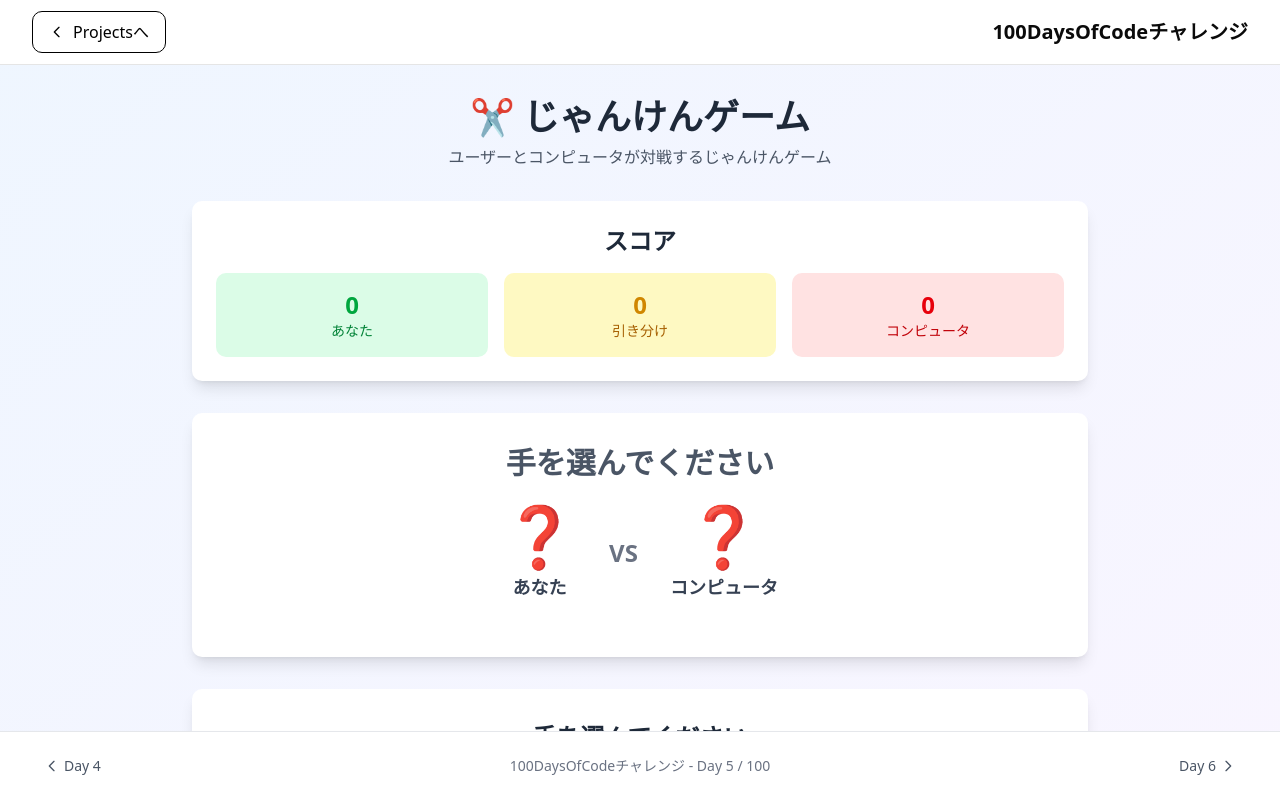
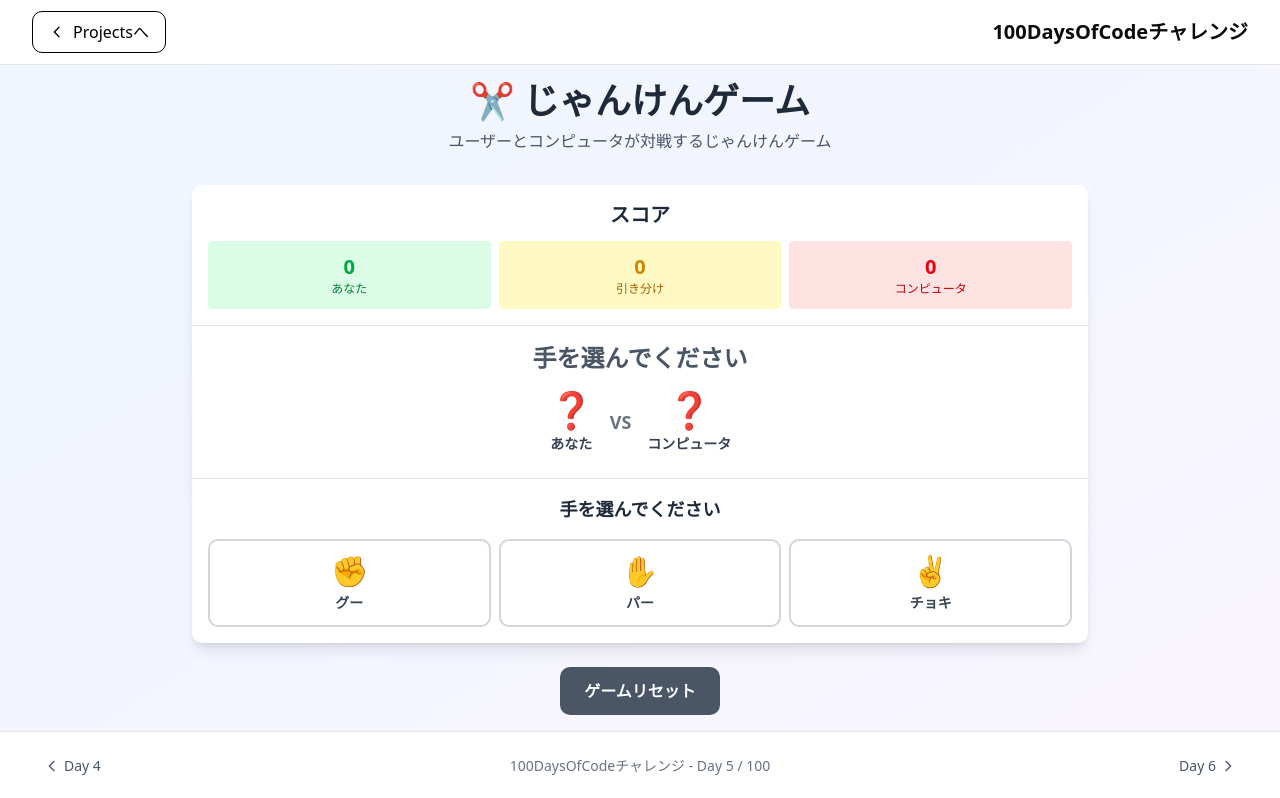
Before and after one commit to atsuki61/100DaysOfCode, a Next.js app: page /day5-janken in a window 1280 px wide. Shown: the top 798 px of the page. Built offline with nearby package versions, Linux system fonts and the light colour scheme.

Commit message:
refactor: じゃんけんゲームを統合カード設計に変更、スマホ対応強化

```diff
--- a/src/app/day5-janken/layout.tsx
+++ b/src/app/day5-janken/layout.tsx
@@ -1,5 +1,4 @@
 import Header from '@/components/common/Header'
-import PageHeader from '@/components/common/PageHeader'
 import Footer from '@/components/common/Footer'
 
 export default function Day5Layout({
@@ -10,7 +9,6 @@ export default function Day5Layout({
   return (
     <>
       <Header title="100DaysOfCodeチャレンジ" />
-
       <main className="flex-1"> {/* flex-1: 残り空間を占有 */}
         {children}
       </main>
--- a/src/app/day5-janken/page.tsx
+++ b/src/app/day5-janken/page.tsx
@@ -127,7 +127,7 @@ export default function JankenGame() {
   }
 
   return (
-    <div className="min-h-screen bg-gradient-to-br from-blue-50 to-purple-50 py-8 px-4"> {/* 最小高さ画面全体, グラデーション背景, 縦横余白 */}
+    <div className="min-h-screen bg-gradient-to-br from-blue-50 to-purple-50 py-4 px-4 pb-24"> {/* 最小高さ画面全体, グラデーション背景, 縦横余白, 下余白でfooter回避 */}
       <div className="max-w-4xl mx-auto"> {/* 最大幅制限, 中央寄せ */}
         <PageHeader
           icon="✂️"
@@ -135,85 +135,89 @@ export default function JankenGame() {
           description="ユーザーとコンピュータが対戦するじゃんけんゲーム"
         />
 
+        {/* 統合カード */}
+        <div className="bg-white rounded-lg shadow-lg overflow-hidden mb-6"> {/* 白背景, 角丸, 影, オーバーフロー隠し, 下余白 */}
+
           {/* スコアボード */}
-        <div className="bg-white rounded-lg shadow-lg p-6 mb-8"> {/* 白背景, 角丸, 影, 内側余白, 下余白 */}
-          <h2 className="text-2xl font-bold text-center mb-4 text-gray-800">スコア</h2> {/* 大文字, 太字, 中央寄せ, 下余白, グレー文字 */}
-          <div className="grid grid-cols-3 gap-4 text-center"> {/* 3列グリッド, 間隔, 中央寄せ */}
-            <div className="bg-green-100 rounded-lg p-4"> {/* 緑背景, 角丸, 内側余白 */}
-              <div className="text-2xl font-bold text-green-600">{gameState.score.user}</div> {/* 大文字, 太字, 緑文字 */}
-              <div className="text-sm text-green-700">あなた</div> {/* 小文字, 濃い緑文字 */}
+          <div className="p-4 border-b border-gray-200"> {/* 内側余白, 下境界線 */}
+            <h2 className="text-xl font-bold text-center mb-3 text-gray-800">スコア</h2> {/* 大文字, 太字, 中央寄せ, 下余白, グレー文字 */}
+            <div className="grid grid-cols-3 gap-2 text-center"> {/* 3列グリッド, 間隔, 中央寄せ */}
+              <div className="bg-green-100 rounded p-3"> {/* 緑背景, 角丸, 内側余白 */}
+                <div className="text-xl font-bold text-green-600">{gameState.score.user}</div> {/* 大文字, 太字, 緑文字 */}
+                <div className="text-xs text-green-700">あなた</div> {/* 極小文字, 濃い緑文字 */}
               </div>
-            <div className="bg-yellow-100 rounded-lg p-4"> {/* 黄背景, 角丸, 内側余白 */}
-              <div className="text-2xl font-bold text-yellow-600">{gameState.score.draws}</div> {/* 大文字, 太字, 黄文字 */}
-              <div className="text-sm text-yellow-700">引き分け</div> {/* 小文字, 濃い黄文字 */}
+              <div className="bg-yellow-100 rounded p-3"> {/* 黄背景, 角丸, 内側余白 */}
+                <div className="text-xl font-bold text-yellow-600">{gameState.score.draws}</div> {/* 大文字, 太字, 黄文字 */}
+                <div className="text-xs text-yellow-700">引き分け</div> {/* 極小文字, 濃い黄文字 */}
               </div>
-            <div className="bg-red-100 rounded-lg p-4"> {/* 赤背景, 角丸, 内側余白 */}
-              <div className="text-2xl font-bold text-red-600">{gameState.score.computer}</div> {/* 大文字, 太字, 赤文字 */}
-              <div className="text-sm text-red-700">コンピュータ</div> {/* 小文字, 濃い赤文字 */}
+              <div className="bg-red-100 rounded p-3"> {/* 赤背景, 角丸, 内側余白 */}
+                <div className="text-xl font-bold text-red-600">{gameState.score.computer}</div> {/* 大文字, 太字, 赤文字 */}
+                <div className="text-xs text-red-700">コンピュータ</div> {/* 極小文字, 濃い赤文字 */}
               </div>
             </div>
           </div>
 
           {/* ゲーム結果表示 */}
-        <div className="bg-white rounded-lg shadow-lg p-8 mb-8 text-center"> {/* 白背景, 角丸, 影, 内側余白, 下余白, 中央寄せ */}
-          <h3 className={`text-3xl font-bold mb-6 ${getResultColor()}`}> {/* 大文字, 太字, 下余白, 動的色 */}
+          <div className="p-4 border-b border-gray-200 text-center"> {/* 内側余白, 下境界線, 中央寄せ */}
+            <h3 className={`text-2xl font-bold mb-4 ${getResultColor()}`}> {/* 大文字, 太字, 下余白, 動的色 */}
               {getResultMessage()}
             </h3>
 
             {/* 手の表示 */}
-          <div className="flex justify-center items-center gap-8 mb-6"> {/* フレックス, 中央寄せ, 垂直中央寄せ, 間隔, 下余白 */}
+            <div className="flex justify-center items-center gap-4 mb-2"> {/* フレックス, 中央寄せ, 垂直中央寄せ, 間隔, 下余白 */}
               {/* ユーザーの手 */}
               <div className="text-center"> {/* 中央寄せ */}
-              <div className="text-6xl mb-2"> {/* 超大文字, 下余白 */}
+                <div className="text-4xl mb-1"> {/* 大文字, 下余白 */}
                   {gameState.userChoice ?
                     choices.find(c => c.value === gameState.userChoice)?.emoji : '❓'
                   }
                 </div>
-              <div className="text-lg font-semibold text-gray-700">あなた</div> {/* 大文字, 半太字, グレー文字 */}
+                <div className="text-sm font-semibold text-gray-700">あなた</div> {/* 小文字, 半太字, グレー文字 */}
               </div>
 
               {/* VS */}
-            <div className="text-2xl font-bold text-gray-500">VS</div> {/* 大文字, 太字, グレー文字 */}
+              <div className="text-lg font-bold text-gray-500">VS</div> {/* 大文字, 太字, グレー文字 */}
 
               {/* コンピュータの手 */}
               <div className="text-center"> {/* 中央寄せ */}
-              <div className="text-6xl mb-2"> {/* 超大文字, 下余白 */}
+                <div className="text-4xl mb-1"> {/* 大文字, 下余白 */}
                   {isPlaying ? '🤔' :
                     gameState.computerChoice ?
                       choices.find(c => c.value === gameState.computerChoice)?.emoji : '❓'
                   }
                 </div>
-              <div className="text-lg font-semibold text-gray-700">コンピュータ</div> {/* 大文字, 半太字, グレー文字 */}
+                <div className="text-sm font-semibold text-gray-700">コンピュータ</div> {/* 小文字, 半太字, グレー文字 */}
               </div>
             </div>
           </div>
 
           {/* 手の選択ボタン */}
-        <div className="bg-white rounded-lg shadow-lg p-8 mb-8"> {/* 白背景, 角丸, 影, 内側余白, 下余白 */}
-          <h3 className="text-2xl font-bold text-center mb-6 text-gray-800">手を選んでください</h3> {/* 大文字, 太字, 中央寄せ, 下余白, グレー文字 */}
-          <div className="grid grid-cols-1 md:grid-cols-3 gap-4"> {/* 1列(モバイル), 3列(デスクトップ), 間隔 */}
+          <div className="p-4"> {/* 内側余白 */}
+            <h3 className="text-lg font-bold text-center mb-4 text-gray-800">手を選んでください</h3> {/* 大文字, 太字, 中央寄せ, 下余白, グレー文字 */}
+            <div className="grid grid-cols-3 gap-2"> {/* 3列グリッド(全デバイス), 間隔 */}
               {choices.map((choice) => (
                 <button
                   key={choice.value}
                   onClick={() => playGame(choice.value)}
                   disabled={isPlaying}
                   className={`
-                  p-6 rounded-lg border-2 transition-all duration-200
+                    p-3 rounded-lg border-2 transition-all duration-200
                     ${isPlaying
                       ? 'bg-gray-100 border-gray-300 cursor-not-allowed'
                       : 'bg-white border-gray-300 hover:border-blue-500 hover:bg-blue-50 active:scale-95'
                     }
                   `} // 内側余白, 角丸, 境界線, トランジション, 条件付きスタイル
                 >
-                <div className="text-6xl mb-2">{choice.emoji}</div> {/* 超大文字, 下余白 */}
-                <div className="text-xl font-semibold text-gray-700">{choice.label}</div> {/* 大文字, 半太字, グレー文字 */}
+                  <div className="text-3xl mb-1">{choice.emoji}</div> {/* 大文字, 下余白 */}
+                  <div className="text-sm font-semibold text-gray-700">{choice.label}</div> {/* 小文字, 半太字, グレー文字 */}
                 </button>
               ))}
             </div>
           </div>
+        </div>
 
         {/* リセットボタン */}
-        <div className="text-center"> {/* 中央寄せ */}
+        <div className="text-center mb-4"> {/* 中央寄せ, 下余白 */}
           <button
             onClick={resetGame}
             className="bg-gray-600 hover:bg-gray-700 text-white font-bold py-3 px-6 rounded-lg transition-colors duration-200" // グレー背景, ホバー時濃いグレー, 白文字, 太字, 縦横余白, 角丸, 色トランジション
```
Also changed, not shown: src/app/day3-bmi-calculator/day3.md (added). Lines whose indentation alone changed are shown as unchanged.
